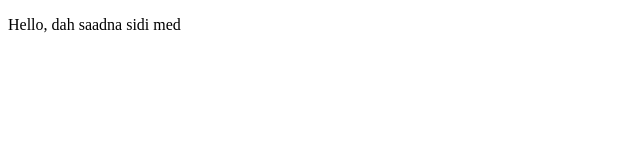
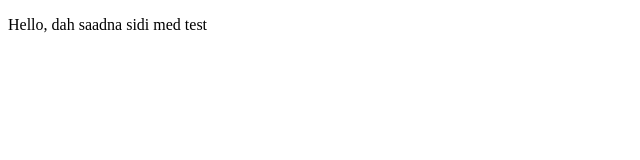
Before and after one commit to sidi215/git_test, a plain HTML site: page index.html in a window 1280 px wide. Shown: the full height of the page, 0-640 px from the left. Drawn offline with Linux system fonts and the light colour scheme.

Commit message:
test modification

```diff
--- a/index.html
+++ b/index.html
@@ -6,6 +6,6 @@
     <title>Document</title>
 </head>
 <body>
-    <p>Hello, dah saadna sidi med</p>
+    <p>Hello, dah saadna sidi med test</p>
 </body>
 </html>
```
